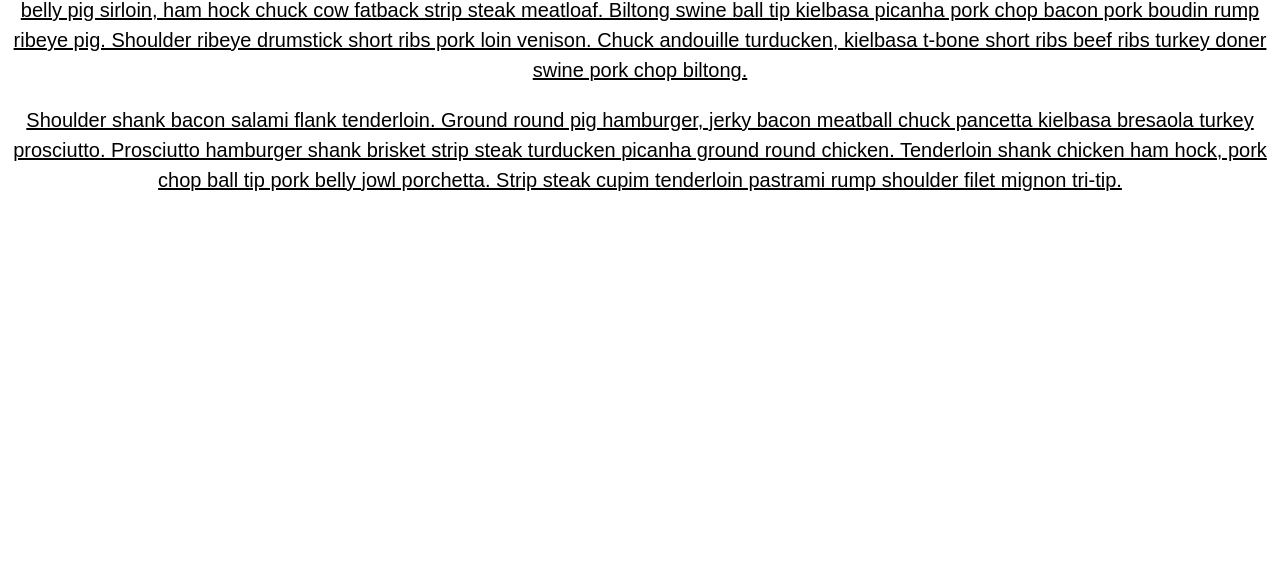
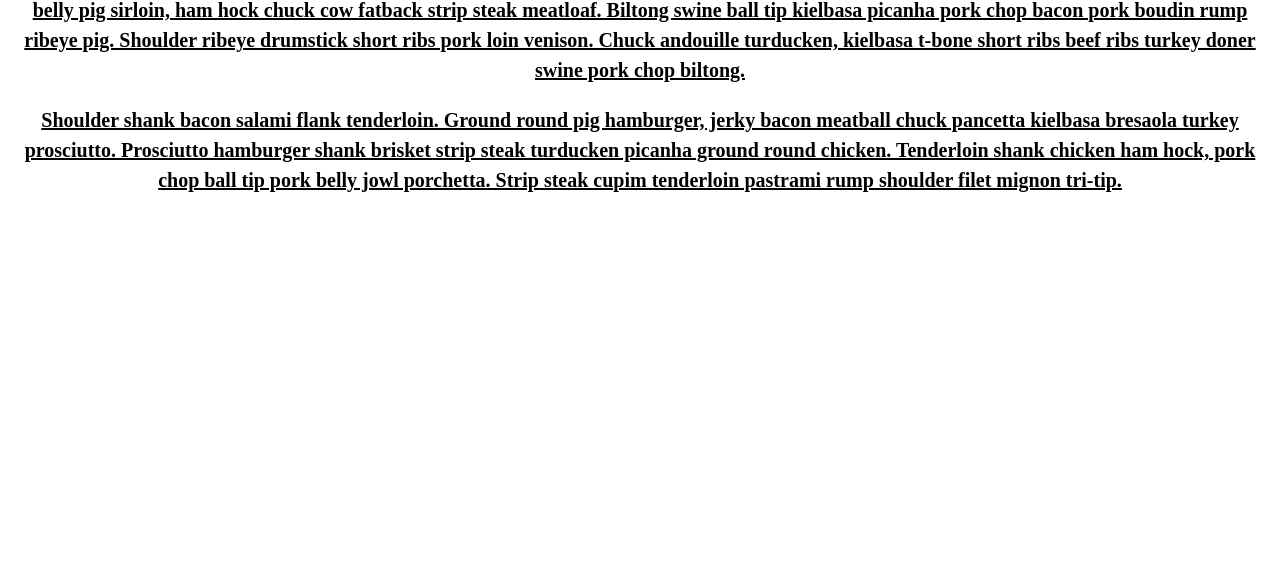
Before and after one commit to medelalan/Web-developer-bootcamp, a plain HTML site: page Section6/fonts.html in a window 1280 px wide. Shown: the part 231-800 px from the top of the page. Drawn offline with Linux system fonts and the light colour scheme.

Commit message:
Class Ex different fonts

```diff
--- a/Section6/styles.css
+++ b/Section6/styles.css
@@ -1,7 +1,7 @@
 /*font-family*/
 
 p {
-	font-family: Arial;
+	font-family: 'Times New Roman', Times, serif;
 }
 
 h1 {
@@ -29,7 +29,7 @@ span {
 /*font-weight*/
 
 p{
-	font-weight: normal;
+	font-weight: bold;
 }
 
 /*line-height*/
@@ -40,7 +40,7 @@ p {
 
 /*text-align*/
 
-h1 {
+ h1 {
 	text-align: right;
 }
 
```
